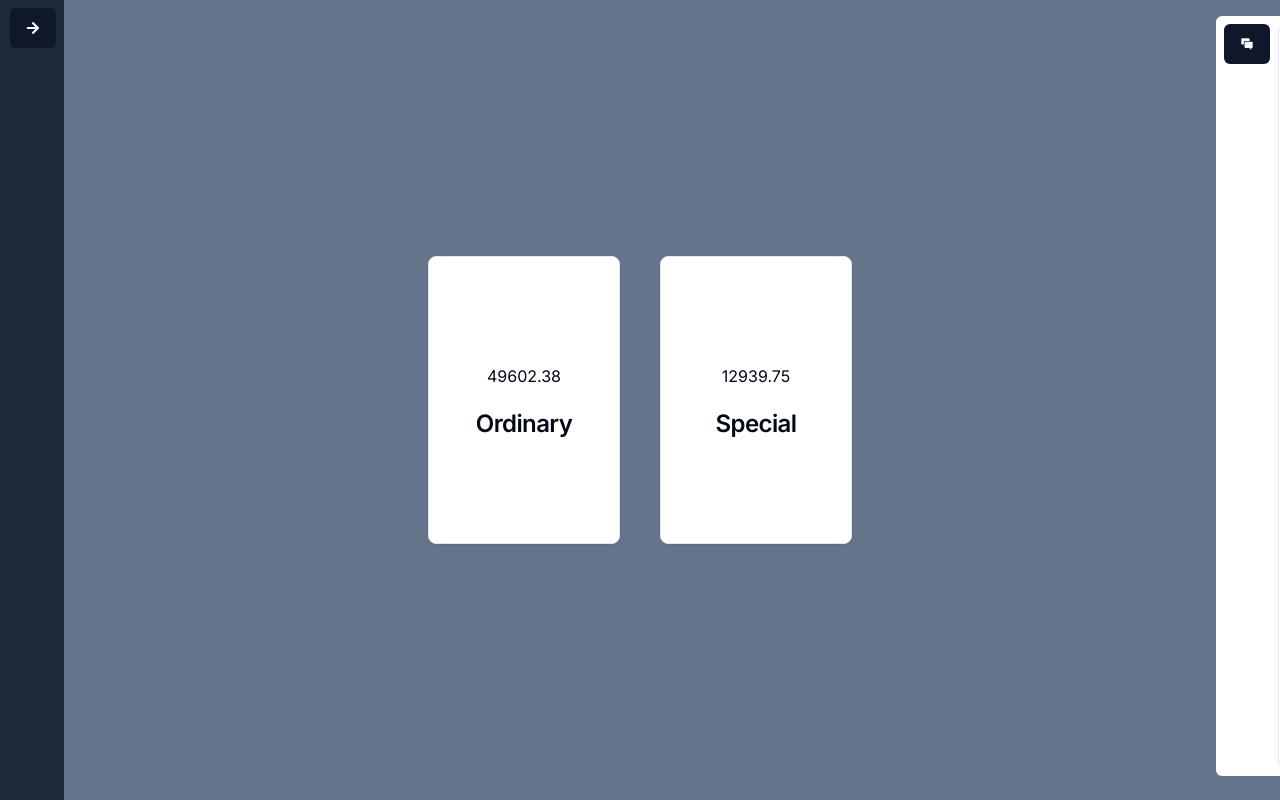
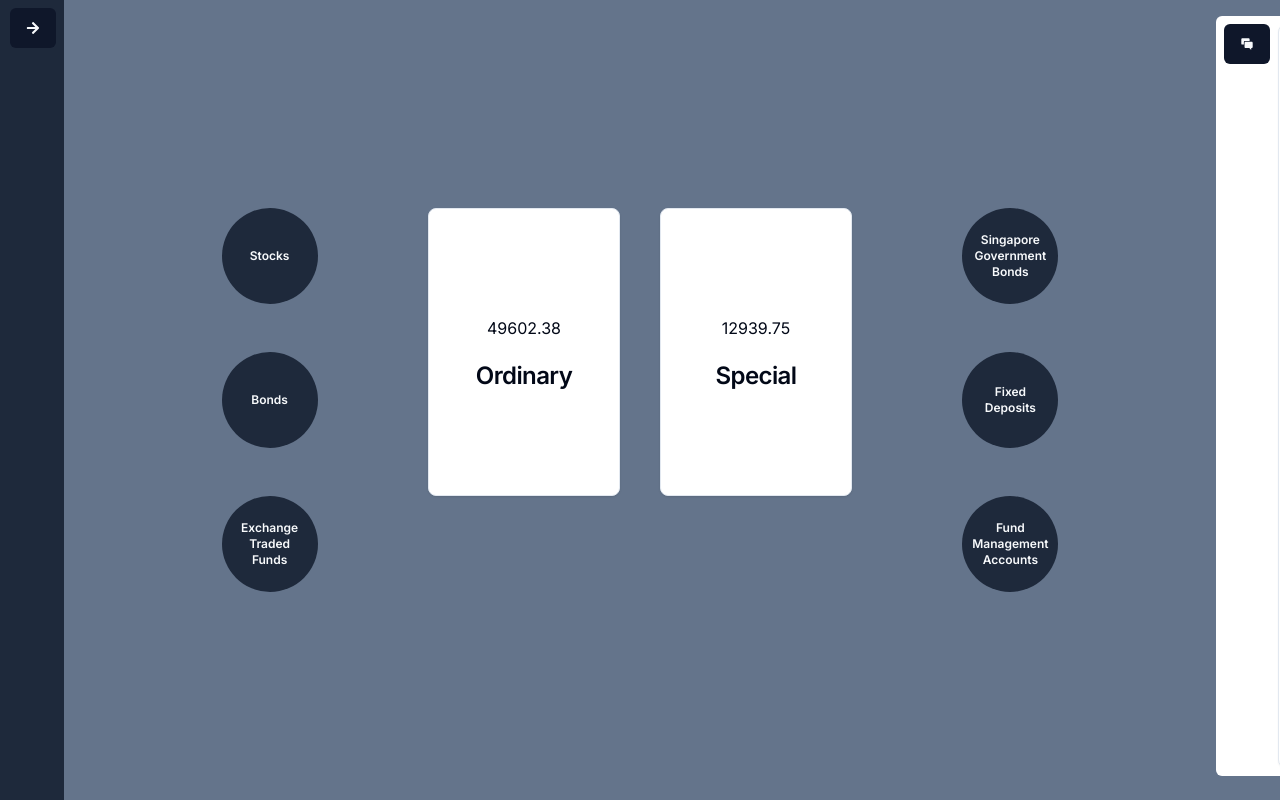
Before and after one commit to zsh-eng/hacksingapore, a Next.js app: page /invest in a window 1280 px wide. Built offline with nearby package versions, Linux system fonts and the light colour scheme; no server answers.

Commit message:
modals of investment product info works

```diff
--- a/src/components/chatbot/Chat.tsx
+++ b/src/components/chatbot/Chat.tsx
@@ -351,7 +351,7 @@ ${sources.map((source) => `${source.metadata}\n${source.pageContent}`)}
 
     return (
         <div
-            className={`fixed top-4 right-4 flex flex-row bg-white rounded-md p-2 overflow-hidden transform ${
+            className={`fixed top-4 right-4 h-9/10 flex flex-row bg-white rounded-md p-2 overflow-visible transform ${
                 isChatOpen ? "translate-x-0" : "translate-x-[44.5rem]"
             } transition duration-700 ease-in-out`}
         >
--- /dev/null
+++ b/src/components/ui/badge.tsx
@@ -0,0 +1,36 @@
+import * as React from "react"
+import { cva, type VariantProps } from "class-variance-authority"
+
+import { cn } from "@/lib/utils"
+
+const badgeVariants = cva(
+  "inline-flex items-center rounded-full border px-2.5 py-0.5 text-xs font-semibold transition-colors focus:outline-none focus:ring-2 focus:ring-ring focus:ring-offset-2",
+  {
+    variants: {
+      variant: {
+        default:
+          "border-transparent bg-primary text-primary-foreground hover:bg-primary/80",
+        secondary:
+          "border-transparent bg-secondary text-secondary-foreground hover:bg-secondary/80",
+        destructive:
+          "border-transparent bg-destructive text-destructive-foreground hover:bg-destructive/80",
+        outline: "text-foreground",
+      },
+    },
+    defaultVariants: {
+      variant: "default",
+    },
+  }
+)
+
+export interface BadgeProps
+  extends React.HTMLAttributes<HTMLDivElement>,
+    VariantProps<typeof badgeVariants> {}
+
+function Badge({ className, variant, ...props }: BadgeProps) {
+  return (
+    <div className={cn(badgeVariants({ variant }), className)} {...props} />
+  )
+}
+
+export { Badge, badgeVariants }
--- /dev/null
+++ b/src/components/ui/investment_product.tsx
@@ -0,0 +1,38 @@
+import { Badge } from "@/components/ui/badge";
+import { useState } from "react";
+import InvestmentProductModal from "./investment_product_modal";
+
+interface props {
+    product: string[];
+}
+
+const InvestmentProduct: React.FC<props> = ({ product }) => {
+    const productDescription = product[1]
+
+    const [isModalOpen, setIsModalOpen] = useState(false);
+    const [modalContent, setModalContent] = useState("")
+
+    const showModal = () => {
+        setIsModalOpen(true)
+        setModalContent(productDescription)
+    }
+
+    const closeModal = () => {
+        setIsModalOpen(false);
+        setModalContent("");
+    }
+
+    return (
+        <div>
+            <InvestmentProductModal isOpen={isModalOpen} onClose={closeModal} content={modalContent} />
+            <Badge
+                className="w-24 h-24 flex justify-center items-center text-center bg-slate-800"
+                onClick={showModal}
+            >
+                {product[0]}
+            </Badge>
+        </div>
+    );
+};
+
+export default InvestmentProduct;
--- /dev/null
+++ b/src/components/ui/investment_product_modal.tsx
@@ -0,0 +1,42 @@
+import { useEffect } from "react";
+import { Button } from "./button";
+
+interface props {
+    isOpen: boolean;
+    onClose: () => void;
+    content: string;
+}
+
+const InvestmentProductModal: React.FC<props> = ({
+    isOpen,
+    onClose,
+    content,
+}) => {
+    useEffect(() => {
+        if (isOpen) {
+            document.body.style.overflow = "hidden";
+        } else {
+            document.body.style.overflow = "auto";
+        }
+    }, [isOpen]);
+
+    if (!isOpen) {
+        return null;
+    }
+
+    return (
+        <div className="fixed inset-0 flex items-center justify-center z-50 bg-black bg-opacity-50">
+            <div className="bg-white p-8 rounded shadow-lg relative max-w-lg w-full">
+                <Button
+                    className="absolute top-2 right-2 text-gray-500 hover:text-gray-700"
+                    onClick={onClose}
+                >
+                    &times;
+                </Button>
+                <div className="mt-4">{content}</div>
+            </div>
+        </div>
+    );
+};
+
+export default InvestmentProductModal
--- a/src/pages/invest/index.tsx
+++ b/src/pages/invest/index.tsx
@@ -1,7 +1,8 @@
 import { Inter } from "next/font/google";
 const inter = Inter({ subsets: ["latin"] });
 import InvestmentAccountCard from "@/components/ui/investment_account_card";
-import InvestmentAlert from "@/components/ui/investment_alert"
+import InvestmentAlert from "@/components/ui/investment_alert";
+import InvestmentProduct from "@/components/ui/investment_product";
 import { useState, useEffect } from "react";
 
 // user IC: S6005053H
@@ -14,7 +15,17 @@ const data = [
 ];
 const dob = "1948-09-10";
 
-export default function feature_1() {
+// investment products
+const investmentProducts = [
+    ["Stocks", "Stocks represent ownership in a company and constitute a claim on part of the company’s assets and earnings."],
+    ["Bonds", "Bonds are fixed income instruments that represent a loan made by an investor to a borrower."],
+    ["Exchange Traded Funds", "ETFs are investment funds traded on stock exchanges, much like stocks."],
+    ["Singapore Government Bonds", "SGBs are debt securities issued by the government of Singapore to fund government operations."],
+    ["Fixed Deposits", "Fixed deposits are a type of financial instrument offered by banks with a fixed rate of interest."],
+    ["Fund Management Accounts", "These are investment accounts managed by professionals, offering diversification and professional management."],
+];
+
+export default function Invest() {
     const ordinaryAccount = data.find((account) => account[0] === "Ordinary");
     const specialAccount = data.find((account) => account[0] === "Special");
     const calculateAge = (dob: string | number | Date) => {
@@ -28,6 +39,7 @@ export default function feature_1() {
         return age;
     };
     const age = calculateAge(dob);
+    //console.log(age)
     let canInvest = false;
 
     if (!ordinaryAccount || !specialAccount) {
@@ -42,18 +54,26 @@ export default function feature_1() {
     const [showAlert, setShowAlert] = useState(false);
 
     useEffect(() => {
-        if(!canInvest) {
-            setShowAlert(true)
+        if (!canInvest) {
+            setShowAlert(true);
         }
-    })
+    });
+
+
 
     return (
         <main
             className={`flex min-h-screen bg-slate-500 flex-col items-center justify-center p-12 ${inter.className}`}
         >
-            {showAlert &&
-                <InvestmentAlert />
-            }
+            {showAlert && <InvestmentAlert />}
+            <div className="w-4/5 flex flex-row justify-around">
+                <div className="relative flex flex-col gap-y-12">
+                    {investmentProducts.slice(0, 3).map((product, index) => (
+                        <div key={index}>
+                            <InvestmentProduct product={product}/>
+                        </div>
+                    ))}
+                </div>
                 <div className="flex flex-row gap-x-10">
                     {ordinaryAccount && (
                         <InvestmentAccountCard
@@ -68,6 +88,14 @@ export default function feature_1() {
                         />
                     )}
                 </div>
+                <div className="relative flex flex-col gap-y-12">
+                    {investmentProducts.slice(3, 6).map((product, index) => (
+                        <div key={index}>
+                            <InvestmentProduct product={product} />
+                        </div>
+                    ))}
+                </div>
+            </div>
         </main>
     );
 }
```
Lines whose indentation alone changed are shown as unchanged.
